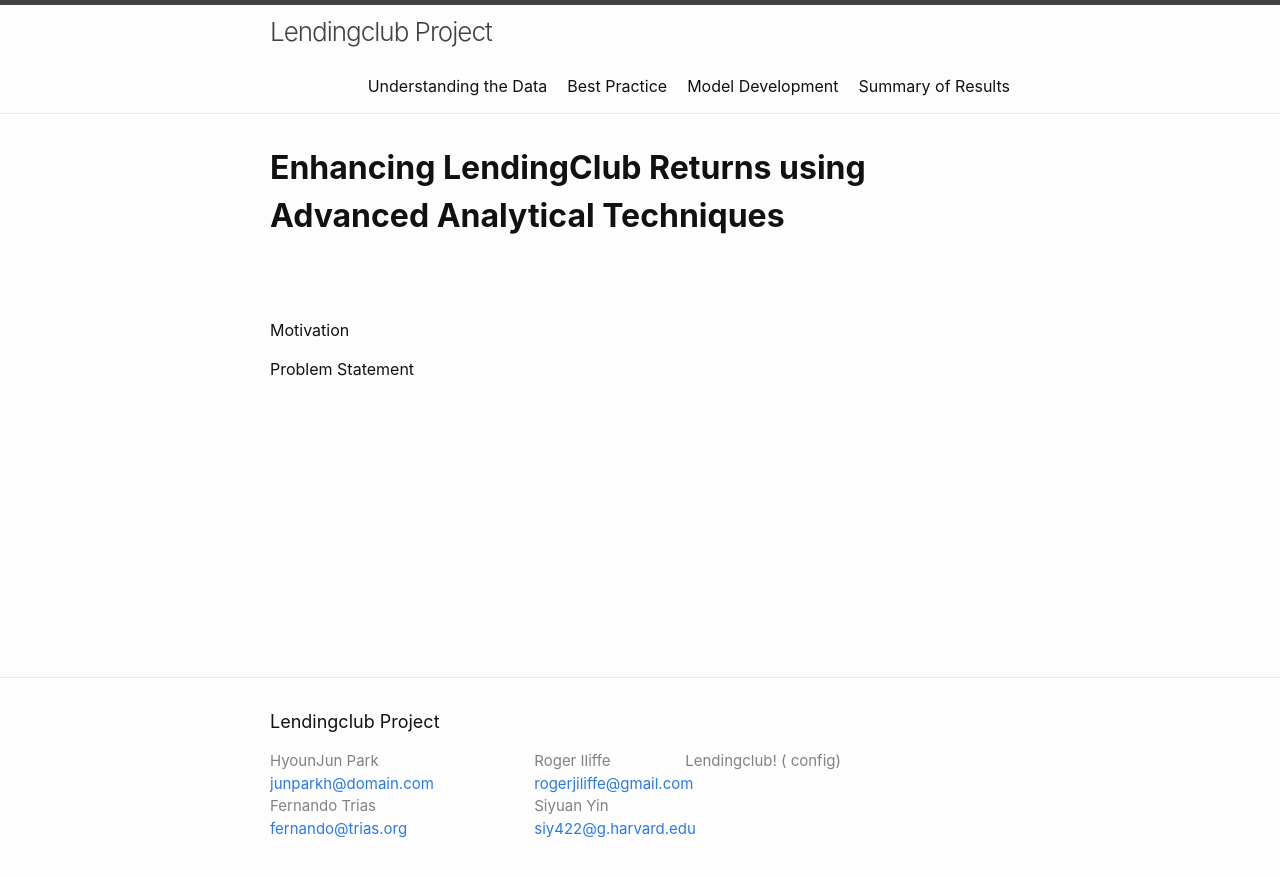
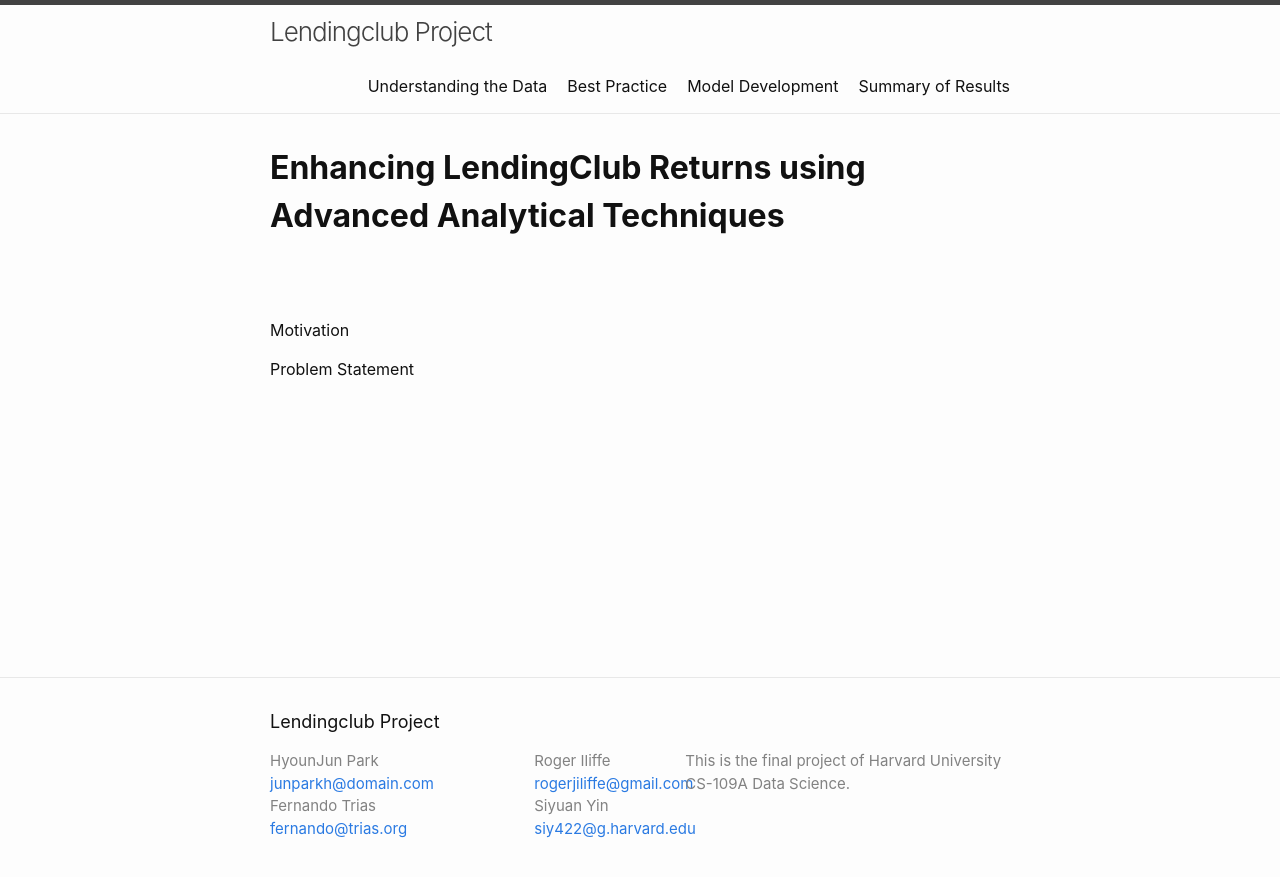
Before and after one commit to junparkh/LendingClub, a Jekyll site: the page built from index.md, in a window 1280 px wide. Shown: the top 877 px of the page. Built offline with Jekyll 4.4.1, drawn with Linux system fonts in a browser that asks for light colours.

Commit message:
Update _config.yml

```diff
--- a/_config.yml
+++ b/_config.yml
@@ -12,7 +12,7 @@
 
 
 description: > # this means to ignore newlines until "twitter_username:"
-  Lendingclub! ( config)
+  This is the final project of Harvard University CS-109A Data Science.
 remote_theme: jekyll/minima
 # social links
 # twitter_username: jekyllrb
```
